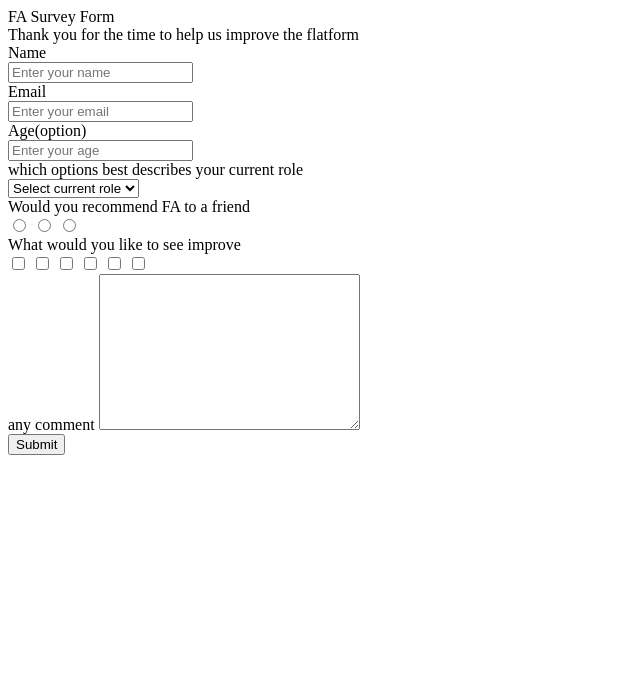
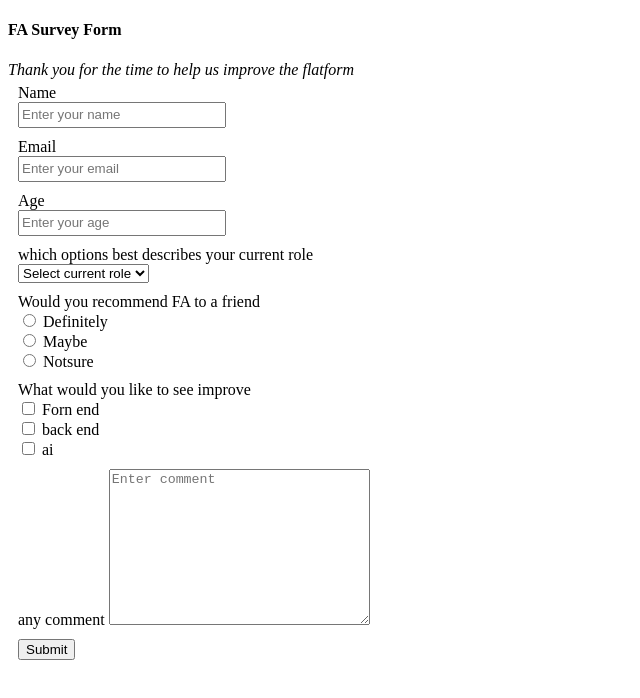
Before and after one commit to huy127/Demo-HTML, a plain HTML site: page index.html in a window 1280 px wide. Shown: the whole page, without its empty margins (0-640 px from the left). Drawn offline with Linux system fonts and the light colour scheme.

Commit message:
setup project for html222222222222

```diff
--- a/index.html
+++ b/index.html
@@ -8,152 +8,87 @@
     <title>Form HTML</title>
 </head>
 <body>
-    <form>
-        <div class="fa">
-            <label for="fa">FA Survey Form</label><br>
 
-            <label for="tks">Thank you for the time to help us improve the flatform</label>
+        <div class="html-form">
+            <div class="caption">
+                <h4>FA Survey Form</h4>
+                <i>Thank you for the time to help us improve the flatform</i>
+
+        </div>
+
+<form action="">
+        <div class="form-group">
+        <label for="fname">Name</label><br>
+        <input type="text" class="form-control" placeholder="Enter your name" required>
+
+
 
         </div>
 
         <div class="form-group">
-        <label for="username">Name</label>
-        <br>
-        <input
-        class="form-control"
-        placeholder="Enter your name"
-        name="friend"
-        type="text"
-        required
-
-        />
+        <label for="femail">Email</label><br>
+        <input type="email" class="form-control" placeholder="Enter your email" required/>
 
     </div>
-        </div>
 
         <div class="form-group">
-        <label for="email">Email</label>
-        <br>
-        <input
-        class="form-control"
-        placeholder="Enter your email"
-        name="friend"
-        type="text"
-        required
-
-        />
+        <label for="fage">Age</label><br>
+        <input type="number" class="form-control" placeholder="Enter your age" required/>
 
     </div>
-    </div>
-        </div>
 
-        <div class="form-group">
-        <label for="age">Age(option)</label>
-        <br>
-        <input
-        class="form-control"
-        placeholder="Enter your age"
-        name="friend"
-        type="text"
-        required
 
-        />
+
+
 
     </div>
     <div class="form-group">
-        <label for="comment">which options best describes your current role</label><br>
-        <select>
-            <option value="html">Select current role</option>
-            <option value="css">css</option>
-            <option value="js">js</option>
-            <option value="realjs">realjs</option>
+        <label for="role">which options best describes your current role</label><br>
+        <select name="role" id="frole">
+            <option value="role1">Select current role</option>
+            <option value="role2">css</option>
+            <option value="role3">js</option>
+            <option value="role4">realjs</option>
         </select>
 
     </div>
-    <div class="form-group">
-        <label for="username">Would you recommend FA to a friend</label><br>
-        <input
-        class="form-control"
-        placeholder="Enter your name"
-        name="friend"
-        type="radio"
+    <div class="form-group form-group radio">
+        <label for="html">Would you recommend FA to a friend</label><br>
+        <input type="radio" id="html" name="friend" value="definitely"/>
+        <label for="css">Definitely</label><br>
+
+        <input type="radio" id="css" name="friend" value="maybe"/>
+        <label for="notsure">Maybe</label><br>
+
+        <input type="radio" id="notsure" name="friend" value="notsure"/>
+        <label for="js">Notsure</label><br>
+        </div>
 
 
-        />
-        <input
-        class="form-control"
-        placeholder="Enter your name"
-        name="friend"
-        type="radio"
+        <div class="form-group form-group checkbox">
+            <label for="ncheckbox">What would you like to see improve</label><br>
+            <input type="checkbox" id="vehicle1" name="vehicle1" value="fe"/>
+            <label for="vehicle1">Forn end</label><br>
 
+            <input type="checkbox" id="vehicle2" name="vehicle2" value="be"/>
+            <label for="vehicle2">back end</label><br>
 
-        />
-        <input
-        class="form-control"
-        placeholder="Enter your name"
-        name="friend"
-        type="radio"
+            <input type="checkbox" id="vehicle3" name="vehicle3" value="ai"/>
+            <label for="vehicle3">ai</label><br>
 
-
-        />
-    </div>
-        <div class="form-group">
-            <label for="username">What would you like to see improve</label><br>
-        <input
-        class="form-control"
-        placeholder="Enter your name"
-        name="friend"
-        type="checkbox"
-
-        />
-        <input
-        class="form-control"
-        placeholder="Enter your name"
-        name="friend"
-        type="checkbox"
-
-        />
-        <input
-        class="form-control"
-        placeholder="Enter your name"
-        name="friend"
-        type="checkbox"
-
-        />
-        <input
-        class="form-control"
-        placeholder="Enter your name"
-        name="friend"
-        type="checkbox"
-
-        />
-        <input
-        class="form-control"
-        placeholder="Enter your name"
-        name="friend"
-        type="checkbox"
-
-        />
-        <input
-        class="form-control"
-        placeholder="Enter your name"
-        name="friend"
-        type="checkbox"
-
-        />
 
     </div>
     <div class="form-group">
         <label for="comment">any comment</label>
-        <textarea name="commmet" id="1" cols="30" rows="10"></textarea>
+        <textarea name="commmet" id="textarea" cols="30" rows="10" placeholder="Enter comment"></textarea>
 
     </div>
 
-    <div class="form-group">
+    <div class="form-group form-group submit">
         <button>Submit</button>
 
     </div>
-    </form>
 
+</form>
 </body>
 </html>
--- a/style.css
+++ b/style.css
@@ -0,0 +1,12 @@
+form {
+    margin: 0px;
+}
+
+.form-group{
+    padding: 5px 10px;
+}
+
+.form-control{
+    width: 200px;
+    height: 20px;
+}
```
